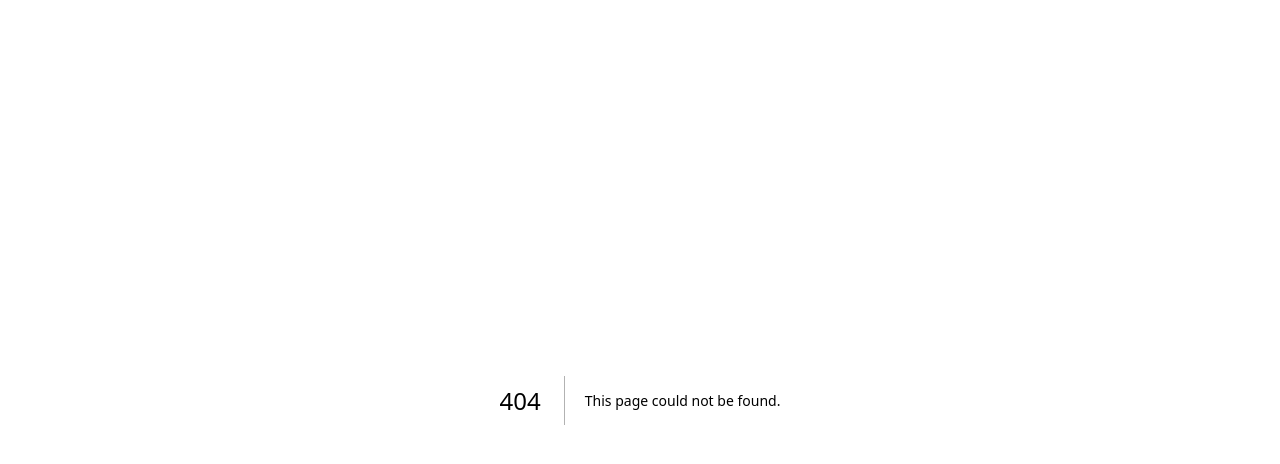
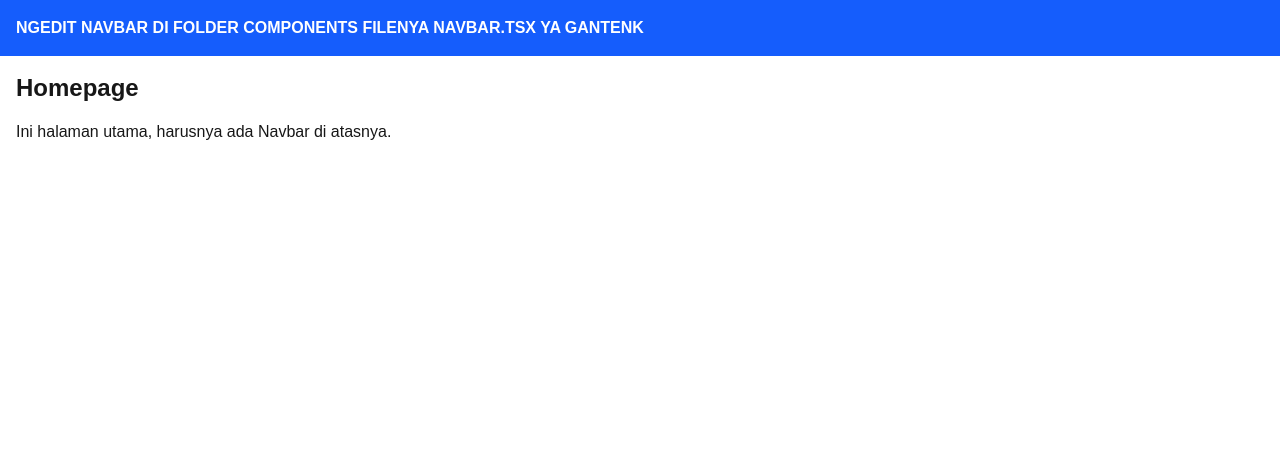
Before and after one commit to denjear/scent2me, a Next.js app: page /homepage in a window 1280 px wide. Before the commit this address had no page. Shown: the top 464 px of the page. Built offline with nearby package versions, Linux system fonts and the light colour scheme.

Commit message:
initial commit

```diff
--- /dev/null
+++ b/src/app/(auth)/layout.tsx
@@ -0,0 +1,7 @@
+export default function AuthLayout({ children }: { children: React.ReactNode }) {
+  return (
+    <div className="flex justify-center items-center min-h-screen bg-gray-50">
+      {children}
+    </div>
+  );
+}
--- /dev/null
+++ b/src/app/(auth)/login/page.tsx
@@ -0,0 +1,10 @@
+export default function LoginPage() {
+  return (
+    <div className="space-y-4">
+      <h1 className="text-xl font-semibold text-center">Login Page</h1>
+      <p className="text-gray-600 text-center">
+        Ini halaman login, jadi nggak ada Navbar di atas.
+      </p>
+    </div>
+  );
+}
--- /dev/null
+++ b/src/app/(main)/homepage/page.tsx
@@ -0,0 +1,8 @@
+export default function Homepage() {
+  return (
+    <div className="space-y-4">
+      <h1 className="text-2xl font-bold">Homepage</h1>
+      <p>Ini halaman utama, harusnya ada Navbar di atasnya.</p>
+    </div>
+  );
+}
--- /dev/null
+++ b/src/app/(main)/layout.tsx
@@ -0,0 +1,10 @@
+import Navbar from "@/components/Navbar";
+
+export default function MainLayout({ children }: { children: React.ReactNode }) {
+  return (
+    <div className="min-h-screen flex flex-col">
+      <Navbar />
+      <main className="flex-1 p-4">{children}</main>
+    </div>
+  );
+}
--- /dev/null
+++ b/src/components/Navbar.tsx
@@ -0,0 +1,7 @@
+export default function navbar() {
+  return (
+    <nav className="p-4 bg-blue-600 text-white">
+      <h1 className="font-bold">NGEDIT NAVBAR DI FOLDER COMPONENTS FILENYA NAVBAR.TSX YA GANTENK</h1>
+    </nav>
+  );
+}
```
Also changed, not shown: src/app/(auth)/onboarding1/page.tsx (added), src/app/(auth)/onboarding2/page.tsx (added), src/app/(auth)/register/page.tsx (added), src/styles/globals.css (added).
